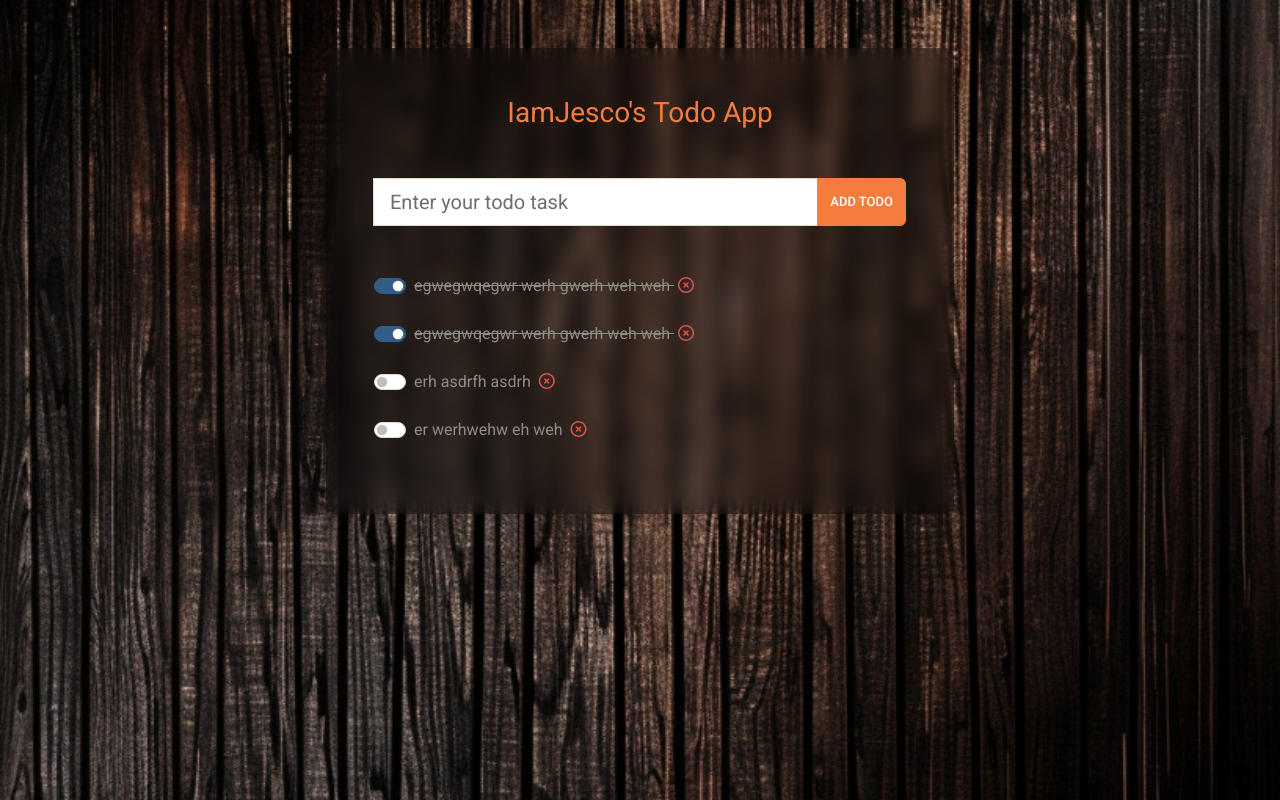
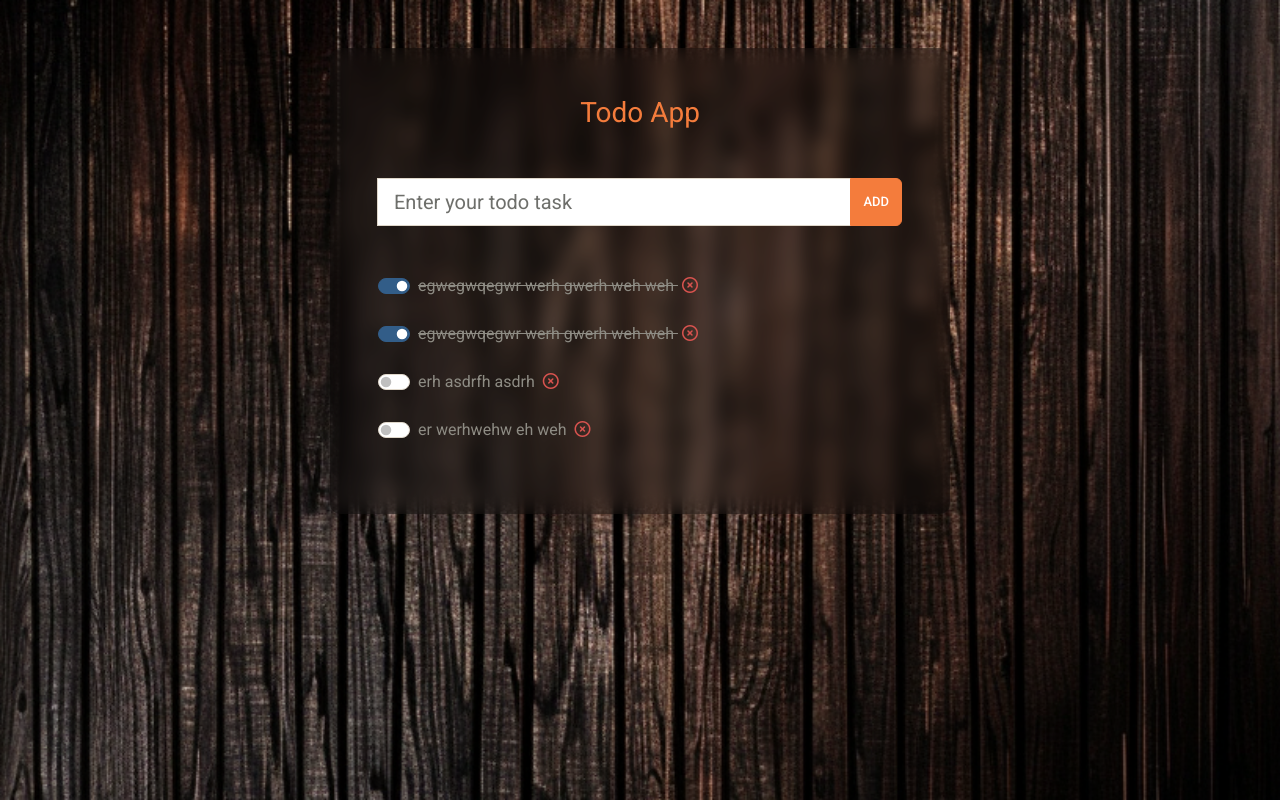
Before and after one commit to iamjesco/flaskProject_todo_app_mobile, a Flask app: page / in a window 1280 px wide. Run offline with Flask 3, Linux system fonts and the light colour scheme; some libraries are stand-ins or nearby versions.

```diff
--- a/templates/index.html
+++ b/templates/index.html
@@ -14,13 +14,13 @@
 
 <section class="row">
   <div class="col-md-3"></div>
-  <div class="col-md-6 py-5">
+  <div class="col-md-6 py-5 px-3">
     <main class="p-5 todo-container">
-      <h3 class="text-warning text-center mb-5">IamJesco's Todo App</h3>
+      <h3 class="text-warning text-center mb-5">Todo App</h3>
       <form action="/add" method="post" class="input-group mb-5">
         <label for="content"></label>
         <input id="content" class="form-control form-control-lg" type="text" name="content" placeholder="Enter your todo task">
-        <button class="btn btn-warning" type="submit">Add Todo</button>
+        <button class="btn btn-warning" type="submit">Add</button>
       </form>
 
       <ul class="list-group text-secondary">
```
Also changed, not shown: instance/todos.db, readme.md.
